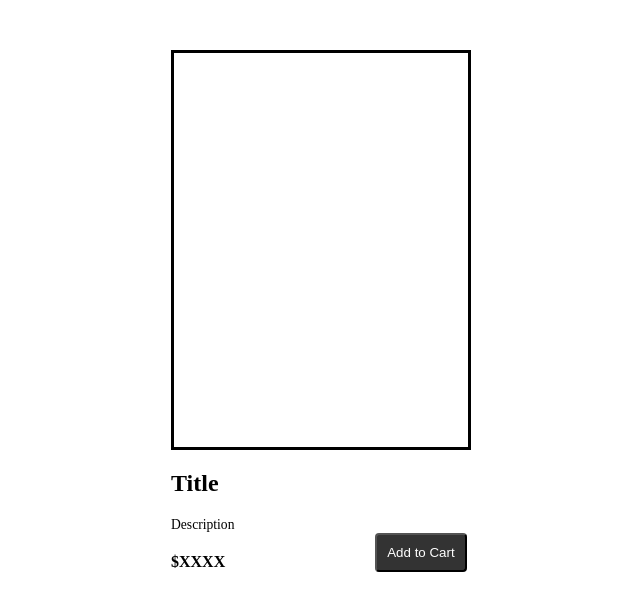
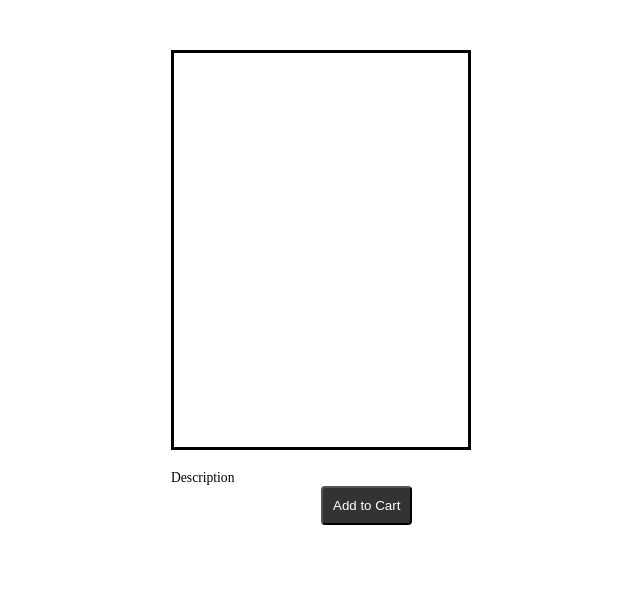
Before and after one commit to Pureum309/finalproject, a Next.js app: page /productItem in a window 1280 px wide. Shown: the top 610 px of the page, without its empty margins (319-959 px from the left). Built offline with nearby package versions, Linux system fonts and the light colour scheme.

Commit message:
grabbing selected item into productItem page

```diff
--- a/components/productItem/index.js
+++ b/components/productItem/index.js
@@ -1,18 +1,18 @@
+import { useRouter } from 'next/router'
 import styles from '@/styles/Home.module.css'
 
-export default function Product({
-
-     })
-  {
+export default function Product(){
+    const r = useRouter();
+    const { title, imgs, price } = r.query;
     return (
         <div className={styles.product}>
             <div className={styles.productItem}>
         </div>
-        <h2>Title</h2>
+        <h2>{title}</h2>
         <div className={styles.description}>Description</div>
         <div>
             <div>
-            <div className={styles.amount}>$XXXX</div>
+            <div className={styles.amount}>{price}</div>
             <button>Add to Cart</button>
             </div>
         </div>
--- a/pages/productItem.js
+++ b/pages/productItem.js
@@ -8,7 +8,7 @@ export default function Image({
 
 return(
 <main className={styles.productMain}>
-<Product/>
+    <Product/>
 </main>
 
 )
--- a/styles/Home.module.css
+++ b/styles/Home.module.css
@@ -151,6 +151,9 @@ padding: 10px;
   grid-template-columns: repeat(2, minmax(0, 250px));
   justify-content: center;
   align-items: center;
+}
+.mainitem:hover{
+  cursor: pointer;
 }
 .items{
   display: grid;
```
Also changed, not shown: components/listItem/index.js (+16 -1 lines).
